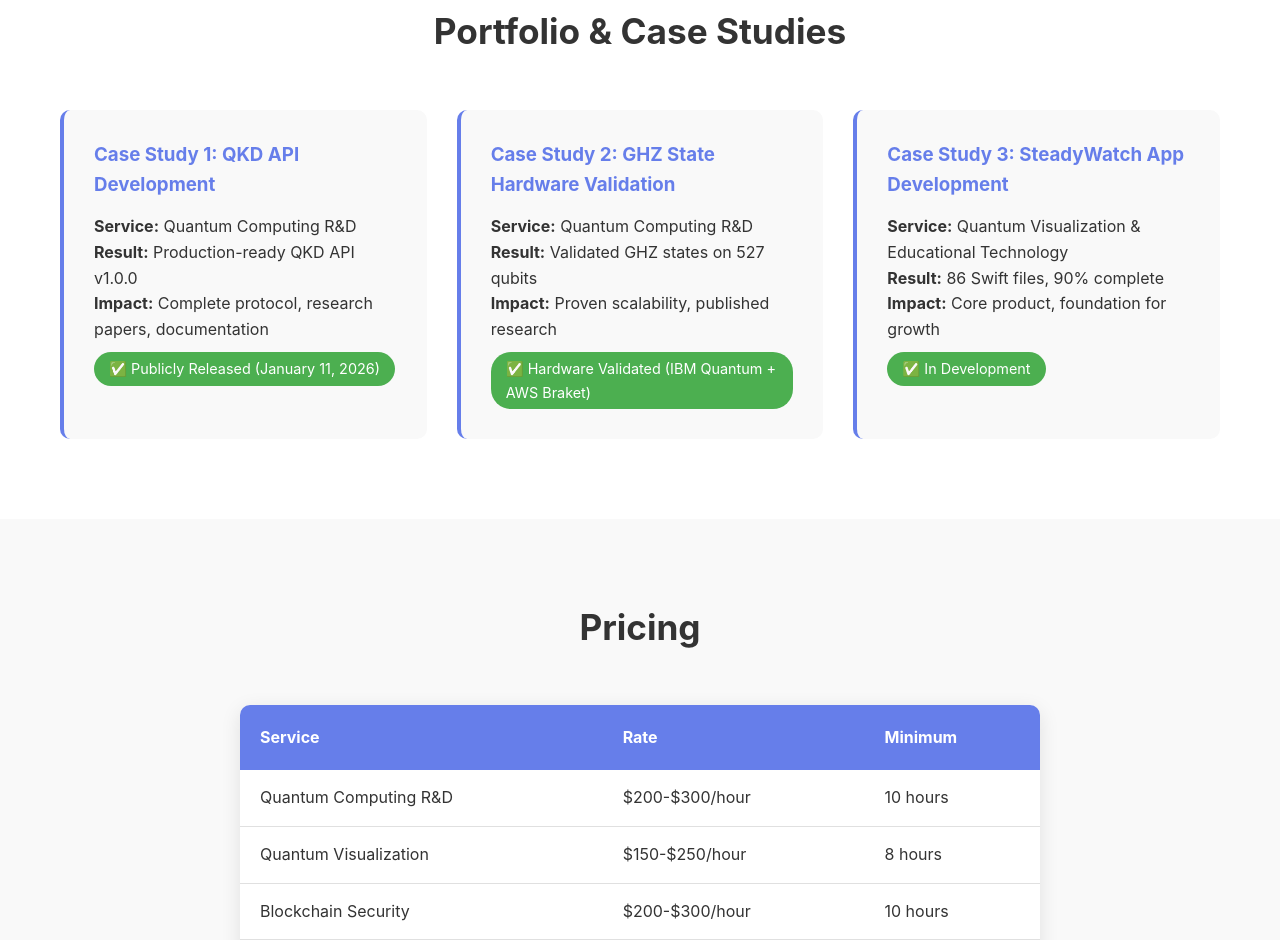
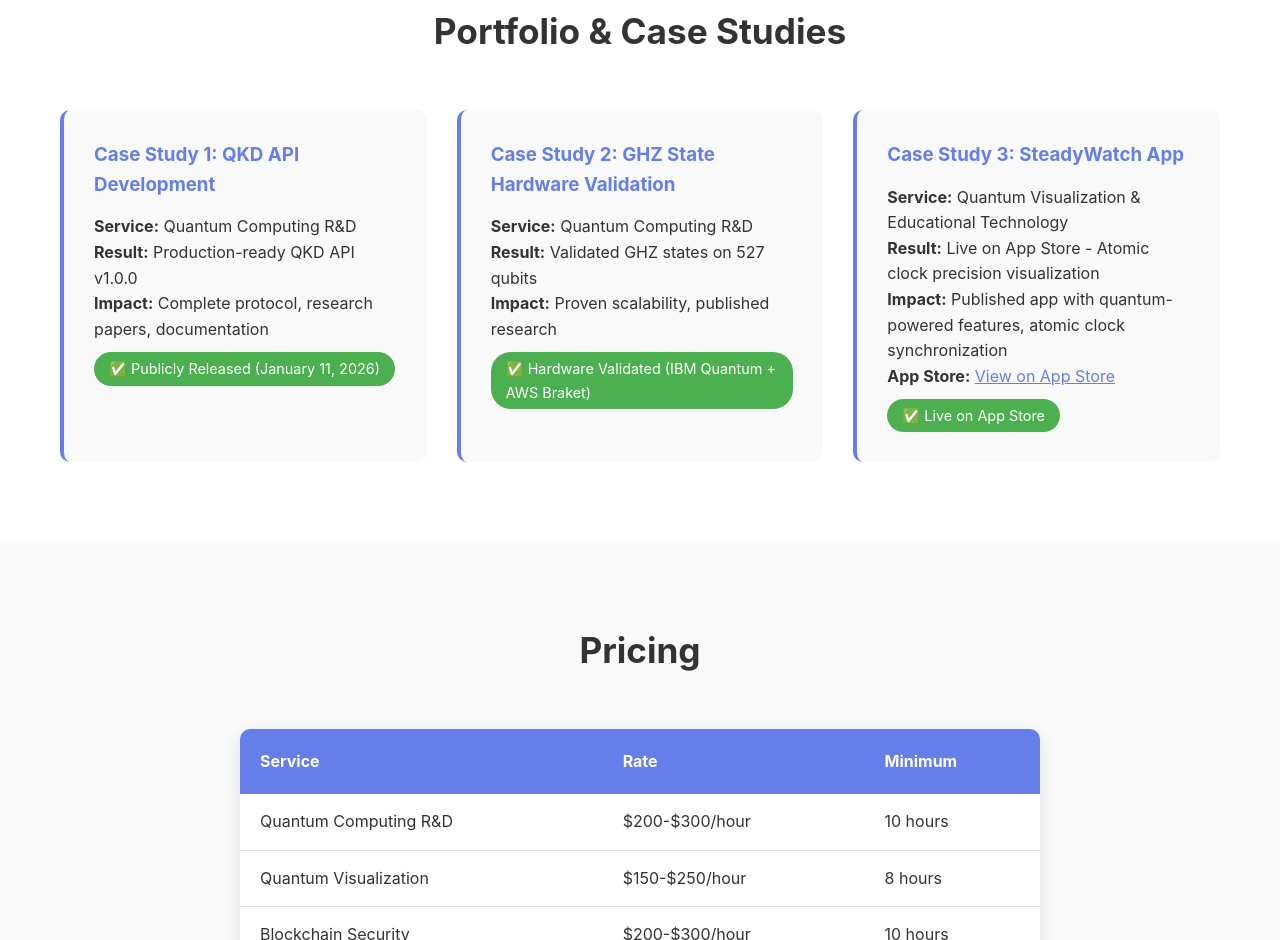
Before and after one commit to Infin-8/STEADYWATCH-QUANTUM-DEMO, a plain HTML site: page consulting-services.html in a window 1280 px wide. Shown: the part 2500-3440 px from the top of the page. Drawn offline with Linux system fonts and the light colour scheme.

Commit message:
Update consulting landing page: SteadyWatch is live on App Store

```diff
--- a/consulting-services.html
+++ b/consulting-services.html
@@ -427,11 +427,12 @@
                     <span class="status">✅ Hardware Validated (IBM Quantum + AWS Braket)</span>
                 </div>
                 <div class="case-study">
-                    <h3>Case Study 3: SteadyWatch App Development</h3>
+                    <h3>Case Study 3: SteadyWatch App</h3>
                     <p><strong>Service:</strong> Quantum Visualization & Educational Technology</p>
-                    <p><strong>Result:</strong> 86 Swift files, 90% complete</p>
-                    <p><strong>Impact:</strong> Core product, foundation for growth</p>
-                    <span class="status">✅ In Development</span>
+                    <p><strong>Result:</strong> Live on App Store - Atomic clock precision visualization</p>
+                    <p><strong>Impact:</strong> Published app with quantum-powered features, atomic clock synchronization</p>
+                    <p><strong>App Store:</strong> <a href="https://apps.apple.com/us/app/steadywatch-handheld/id6755752518" target="_blank" style="color: #667eea;">View on App Store</a></p>
+                    <span class="status">✅ Live on App Store</span>
                 </div>
             </div>
         </div>
```
